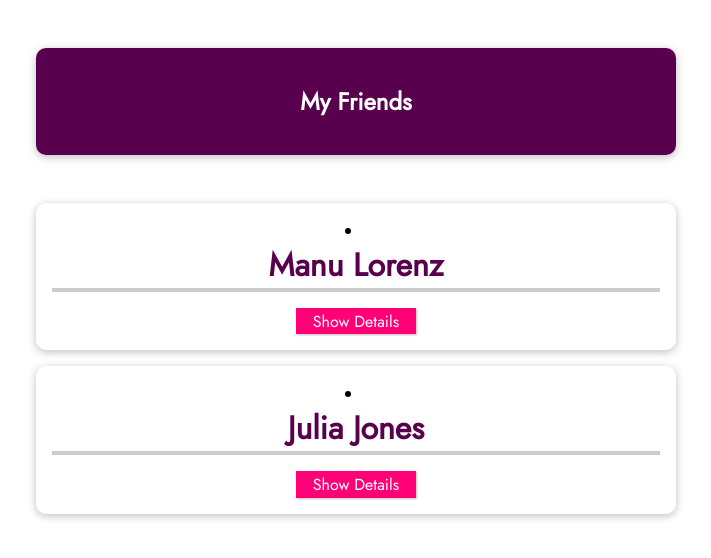
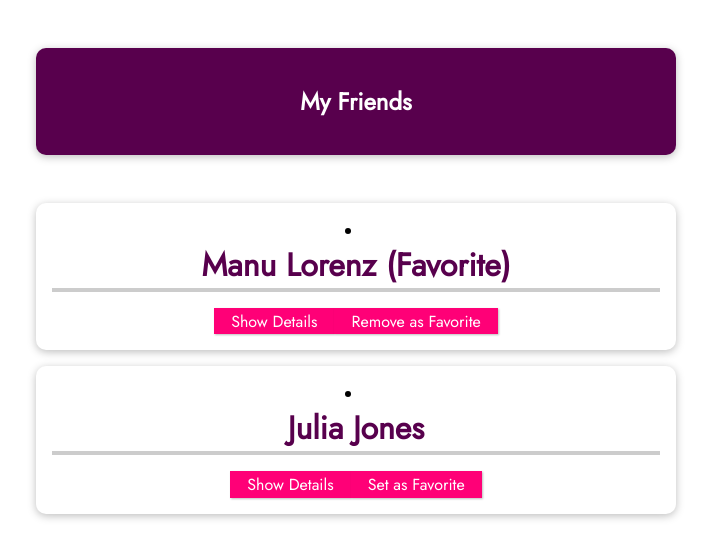
Before and after one commit to motifaithed/basic-vue-app, a Vue app: page / in a window 1280 px wide. Shown: the top 558 px of the page, without its empty margins (284-995 px from the left). Built offline with nearby package versions, Linux system fonts and the light colour scheme.

Commit message:
003 Prop Behavior & Changing Props

```diff
--- a/src/App.vue
+++ b/src/App.vue
@@ -3,42 +3,50 @@
     <header>
       <h1>My Friends</h1>
     </header>
-        <friend-contact name="Manu Lorenz" phone="09088952681" email="manuellorenz@gmail.com"></friend-contact>
-        <friend-contact name="Julia Jones" phone="09277779277" email="juliajones@gmail.com"></friend-contact>
+    <friend-contact
+      name="Manu Lorenz"
+      phone="09088952681"
+      email="manuellorenz@gmail.com"
+      :is-favorite = "true"
+    ></friend-contact>
+    <friend-contact
+      name="Julia Jones"
+      phone="09277779277"
+      email="juliajones@gmail.com"
+      :is-favorite = "false"
+    ></friend-contact>
   </section>
 </template>
 <script>
-
-
-export default{
-    data(){
+export default {
+  data() {
     return {
-            friends:[
+      friends: [
         {
-                    id:'Manu',
-                    name: 'Manuel Lorenz',
-                    phone: '09088952681',
-                    email: 'manuellorenz@gmail.com',
+          id: "Manu",
+          name: "Manuel Lorenz",
+          phone: "09088952681",
+          email: "manuellorenz@gmail.com",
         },
         {
-                    id:'Jules',
-                    name: 'Julia Jones',
-                    phone: '09277779277',
-                    email: 'juliajones@gmail.com',
-                }
-            ]
-        }
-    }
-}
+          id: "Jules",
+          name: "Julia Jones",
+          phone: "09277779277",
+          email: "juliajones@gmail.com",
+        },
+      ],
+    };
+  },
+};
 </script>
 <style>
-@import url('https://fonts.googleapis.com/css2?family=Jost&display=swap');
+@import url("https://fonts.googleapis.com/css2?family=Jost&display=swap");
 * {
   box-sizing: border-box;
 }
 
 html {
-  font-family: 'Jost', sans-serif;
+  font-family: "Jost", sans-serif;
 }
 
 body {
@@ -96,5 +104,4 @@ header {
   border-color: #ec3169;
   box-shadow: 1px 1px 4px rgba(0, 0, 0, 0.26);
 }
-
 </style>
--- a/src/components/FriendContact.vue
+++ b/src/components/FriendContact.vue
@@ -1,7 +1,8 @@
 <template>
   <li>
-    <h2>{{ name }}</h2>
+    <h2>{{ name }} {{ myFavorite == true ? '(Favorite)': '' }}</h2>
     <button @click="toggleDetail">{{isDetailVisible === true ? 'Hide' : 'Show'}}  Details</button>
+    <button @click="toggleFavorite">{{myFavorite === true ? 'Remove as' : 'Set as'}}  Favorite</button>
     <ul v-if="isDetailVisible">
       <li><strong>Phone:</strong>{{ phone }}</li>
       <li><strong>Email:</strong>{{ email }}</li>
@@ -11,16 +12,20 @@
 <script>
 export default {
     props:[
-        'name', 'phone','email'
+        'name', 'phone','email', 'isFavorite'
     ],
   data() {
     return {
-      isDetailVisible: false
+      isDetailVisible: false,
+      myFavorite: this.isFavorite
     };
   },
   methods:{
     toggleDetail(){
         this.isDetailVisible = !this.isDetailVisible;
+    },
+    toggleFavorite(){
+        this.myFavorite = !this.myFavorite;
     }
   }
 };
```
Lines whose indentation alone changed are shown as unchanged.
